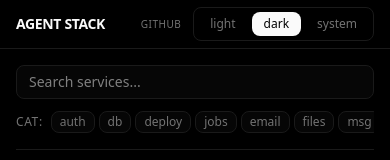
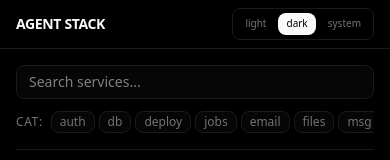
Before and after one commit to crafter-station/agent-stack, a Next.js app: page / in a window 390 px wide. Shown: the top 160 px of the page. Built offline with nearby package versions, Linux system fonts and the light colour scheme.

Commit message:
fix: compact header on mobile - smaller theme switcher, hide GitHub link

```diff
--- a/src/app/page.tsx
+++ b/src/app/page.tsx
@@ -32,7 +32,7 @@ export default function Home() {
         <div className="px-4 lg:px-6">
           <div className="flex h-12 items-center justify-between">
             <div className="flex items-center gap-4">
-              <h1 className="text-sm font-bold tracking-tight uppercase">
+              <h1 className="text-sm font-bold tracking-tight uppercase whitespace-nowrap">
                 Agent Stack
               </h1>
               <div className="hidden sm:flex items-center gap-3 text-[10px] text-muted-foreground">
@@ -58,16 +58,16 @@ export default function Home() {
                 </span>
               </div>
             </div>
-            <div className="flex items-center gap-3">
+            <div className="flex items-center gap-2 sm:gap-3">
               <a
                 href="https://github.com/crafter-station/agent-stack"
                 target="_blank"
                 rel="noopener noreferrer"
-                className="text-[10px] text-muted-foreground hover:text-foreground transition-colors uppercase tracking-wider"
+                className="hidden sm:block text-[10px] text-muted-foreground hover:text-foreground transition-colors uppercase tracking-wider"
               >
                 GitHub
               </a>
-              <ThemeSwitcher />
+              <ThemeSwitcher className="[&_button]:px-2 [&_button]:text-[10px] sm:[&_button]:px-3 sm:[&_button]:text-xs" />
             </div>
           </div>
         </div>
```
